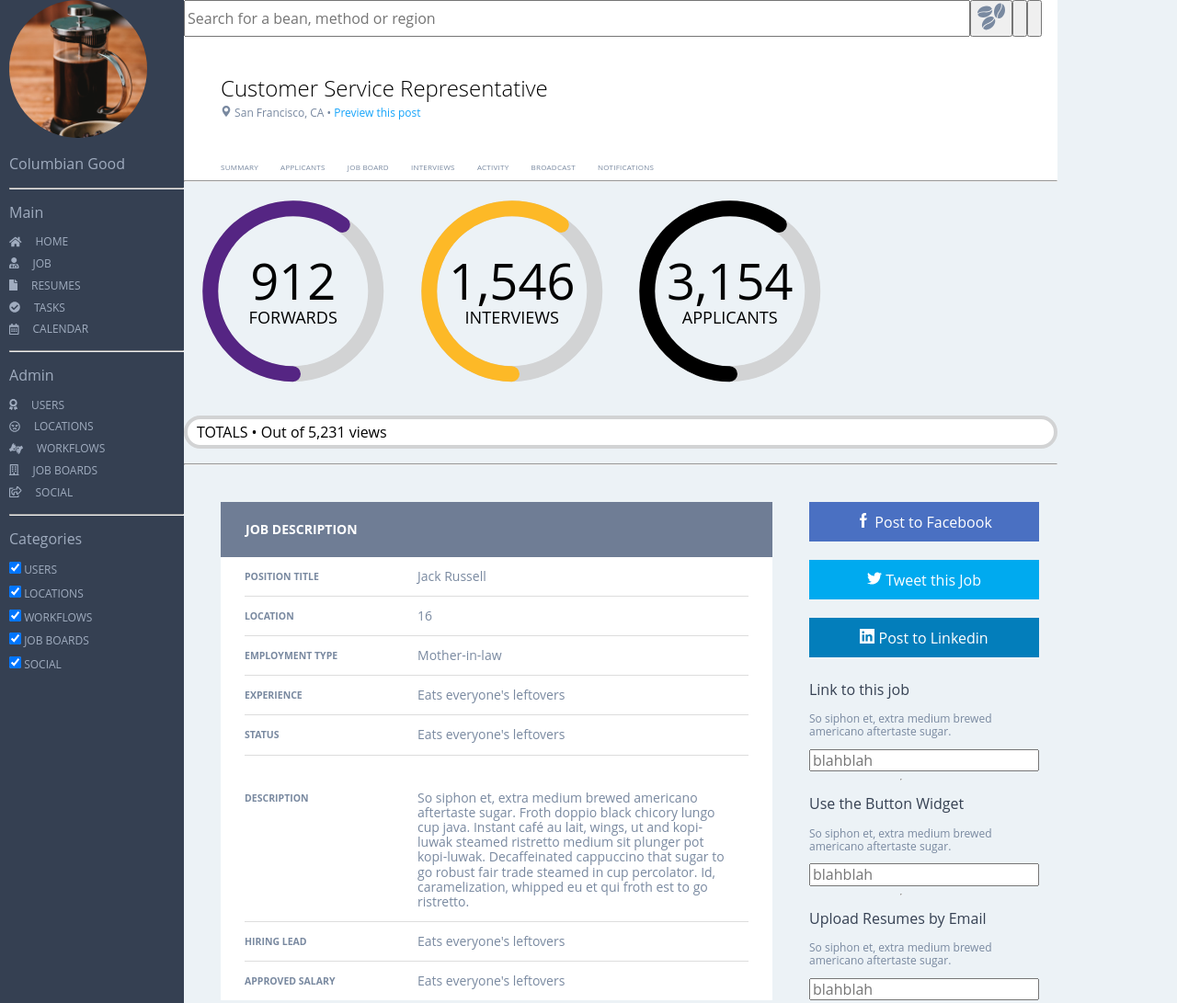
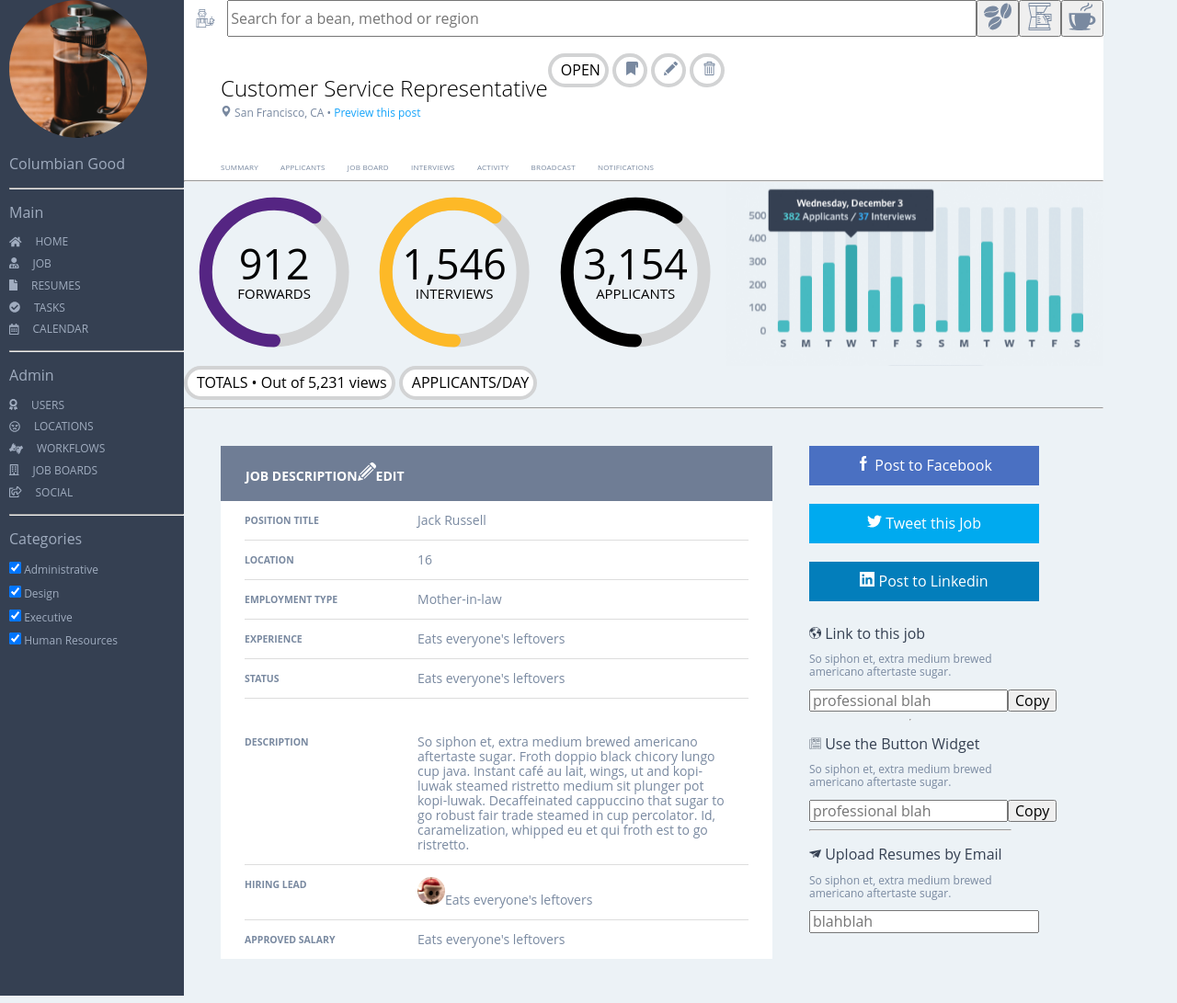
Before and after one commit to kobesparrow/mc-comp-challenge-2, a plain HTML site: page index.html in a window 1280 px wide. Shown: the top 1091 px of the page at 92% size. Drawn offline with Linux system fonts and the light colour scheme.

Commit message:
add all elements

```diff
--- a/index.html
+++ b/index.html
@@ -42,39 +42,48 @@
       <p span="nav-column--header-text">Categories</p>
       <ul>
         <li><input type="checkbox" checked="checked">
-  <span class="checkmark">USERS</li>
+  <span class="checkmark">Administrative</li>
         <li><input type="checkbox" checked="checked">
-  <span class="checkmark">LOCATIONS</li>
+  <span class="checkmark">Design</li>
         <li><input type="checkbox" checked="checked">
-  <span class="checkmark">WORKFLOWS</li>
+  <span class="checkmark">Executive</li>
         <li><input type="checkbox" checked="checked">
-  <span class="checkmark">JOB BOARDS</li>
-        <li><input type="checkbox" checked="checked">
-  <span class="checkmark">SOCIAL</li>
+  <span class="checkmark">Human Resources</li>
       </ul>
     </div>
   </nav>
 </article>
 
 <article class="box2">
+
+
 <!-- NAV HEADER -->
   <nav class="nav-header">
-  <img src="" />
+  <img class="barista-class" width="30px" src="assets/barista.svg" />
   <input type="text" placeholder="Search for a bean, method or region" class="nav-header--searchbar">
-  <button class="nav-header--buttons"><img height="30px" src="assets/coffee-beans.svg">
+  <button class="nav-header--buttons"><img height="30px" src="assets/coffee-beans.svg" />
   </button>
-  <button class="nav-header--buttons">
+  <button class="nav-header--buttons"><img height="30px" src="assets/coffee-machine.svg" />
   </button>
-  <button class="nav-header--buttons">
+  <button class="nav-header--buttons"><img height="30px" src="assets/cup-of-coffee.svg" />
   </button>
   </nav>
 
   <body>
   <!-- BODY TOP -->
   <container class="body-top">
-    <p class="body-top--title">Customer Service Representative</p>
-    <p class="body-top--subhead"><img height="12" src="assets/maps-and-flags.svg" /> San Francisco, CA • <span class="body-top--subhead--link">Preview this post</span></p>
-
+    <div class="body-top--title">
+      <div class="body-top--should-have-used-grid">
+        <p class="body-top--title">Customer Service Representative</p>
+        <p class="body-top--subhead"><img height="12" src="assets/maps-and-flags.svg" /> San Francisco, CA • <span class="body-top--subhead--link">Preview this post</span></p>
+      </div>
+      <div class="body-top--buttons">
+        <p class="body-middle--button-esque">OPEN</p>
+        <p class="body-middle--button-esque"><img src="assets/bookmark.svg" height="15px"></p>
+        <p class="body-middle--button-esque"><img src="assets/pencil-edit-button.svg" height="15px"></p>
+        <p class="body-middle--button-esque"><img src="assets/rubbish-bin.svg" height="15px"></p>
+      </div>
+    </div>
 
   <ul class="body-top--hoverlinks">
     <li class="body-top--navlist">SUMMARY</li>
@@ -131,8 +140,10 @@
           APPLICANTS </text>
       </g>
     </svg>
+    <img src="assets/fake-graph.png" height="200px">
     </div>
     <p class="body-middle--button-esque">TOTALS • Out of 5,231 views</p>
+    <p class="body-middle--button-esque">APPLICANTS/DAY</p>
 
 
 
@@ -148,7 +159,8 @@
   <table>
     <thead>
       <th></th>
-      <th colspan="3" class="table-styles">JOB DESCRIPTION</th>
+      <th colspan="3" class="table-styles">JOB DESCRIPTION<img src="assets/pencil-edit-white.svg" height="20px">EDIT</th>
+
   </thead>
   <tbody>
     <tr>
@@ -192,7 +204,7 @@
     <tr>
       <td></td>
       <td class="table-left-column table-border-columns">HIRING LEAD</td>
-      <td class="table-border-columns">Eats everyone's leftovers</td>
+      <td class="table-border-columns"><img class="nav-column1--image jack" src="assets/jacks-head.jpg">Eats everyone's leftovers</td>
       <td></td>
     </tr>
     <tr>
@@ -212,25 +224,32 @@
     <button class="social-button twitter"><img height="16px" src="assets/twitter.svg"> Tweet this Job</button>
     <button class="social-button linkedin"><img height="16px" src="assets/linkedin.svg"> Post to Linkedin</button>
     <div class="footer-linktojob">
-      <p class="footer-social-header-text">Link to this job</p>
+      <p class="footer-social-header-text"><img src="assets/earth.svg" height="13px"> Link to this job</p>
+      <p class="footer-subhead">So siphon et, extra medium brewed americano aftertaste sugar.</p>
+      <div class="input-group">
+        <input type="text" class="form-control" placeholder="professional blah">
+        <span class="input-group-btn">
+          <button class="btn btn-default" type="button">Copy</button>
+        </span>
+      </div>
+    </div>
+    <hr class="social-hr" />
+    <div class="footer-bottomwidget">
+      <p class="footer-social-header-text"><img src="assets/newspaper.svg" height="13px"> Use the Button Widget</p>
+      <p class="footer-subhead">So siphon et, extra medium brewed americano aftertaste sugar.</p>
+    <div class="input-group">
+        <input type="text" class="form-control" placeholder="professional blah">
+        <span class="input-group-btn">
+          <button class="btn btn-default" type="button">Copy</button>
+        </span>
+      </div>
+    <hr class="social-hr" />
+    <div class="footer-uploadresumes">
+      <p class="footer-social-header-text"><img src="assets/paper-plane.svg" height="13px"> Upload Resumes by Email</p>
       <p class="footer-subhead">So siphon et, extra medium brewed americano aftertaste sugar.</p>
       <input class="footer--social-inputs" type="text" placeholder="blahblah">
+      </div>
     </div>
-    <hr />
-    <div class="footer-bottomwidget">
-      <p class="footer-social-header-text">Use the Button Widget</p>
-      <p class="footer-subhead">So siphon et, extra medium brewed americano aftertaste sugar.</p>
-      <input class="footer--social-inputs" type="text" placeholder="blahblah">
-    </div>
-    <hr />
-    <div class="footer-uploadresumes">
-      <p class="footer-social-header-text">Upload Resumes by Email</p>
-      <p class="footer-subhead">So siphon et, extra medium brewed americano aftertaste sugar.</p>
-      <input class="footer--social-inputs" type="text" placeholder="blahblah">
-    </div>
-
-
-
 
   </container>
 
--- a/styles.css
+++ b/styles.css
@@ -8,9 +8,10 @@
 body {
   background-color: #ECF2F6;
 }
+
 container.mastergrid {
   display: grid;
-  grid-template-columns: 200px 950px;
+  grid-template-columns: 200px 1000px;
 }
 
 .box1 {
@@ -34,6 +35,14 @@ li {
   margin: 10px auto;
   font-size: .75em;
   font-style: bold;
+}
+
+li:hover {
+  /*padding-bottom: 10px;*/
+  border-left: 3px solid #16A4FA;
+  cursor: pointer;
+  color: white;
+  padding-left: 10px;
 }
 
 hr {
@@ -76,6 +85,10 @@ nav.nav-header {
   background-color: #16A4FA
 }
 
+.barista-class {
+  margin: 10px;
+}
+
 
 /*TOP SECTION*/
 .box2 {
@@ -85,6 +98,20 @@ nav.nav-header {
 
 .body-top {
   padding-left: 40px;
+}
+
+.body-top--title {
+  display: flex;
+  flex-direction: row;
+}
+
+.body-top--should-have-used-grid {
+  display: flex;
+  flex-direction: column;
+}
+
+.body-top--buttons {
+  float: right;
 }
 
 p.body-top--title {
@@ -205,6 +232,9 @@ span.body-top--subhead--link{
   border: #d2d3d4 solid 4px;
   padding-left: 10px;
   width: auto;
+  margin: auto;
+  margin-right: 0px;
+  display: inline-block;
 }
 
 /*BOTTOM SECTION*/
@@ -259,9 +289,17 @@ th {
   border-bottom: 1px solid #ddd;
 }
 
+img.jack {
+  height: 30px;
+}
+
+
+
+/*BOTTOM RIGHT COLUMN*/
+
 container.footer-column {
   margin-top: 40px;
-  width: 200px;
+  width: 220px;
   display: flex;
   flex-direction: column;
   padding-top: 0px;
@@ -293,6 +331,10 @@ container.footer-column {
 
 }
 
+hr.social-hr {
+  color: #7989A0;
+}
+
 .footer-subhead {
   font-size: .75em;
   margin-top: 12px;
@@ -301,9 +343,15 @@ container.footer-column {
 
 .footer-social-header-text {
   color: #354052;
-  /*margin-bottom: 5px;*/
+  width: auto;
+  margin-bottom: 12px;
 }
 
 .footer--social-inputs {
   width: 250px;
 }
+
+.input-group {
+  display: flex;
+  flex-direction: row;
+}
```
Also changed, not shown: assets/fake-graph.png (added), assets/jacks-head.jpg (added), assets/pencil-edit-white.svg (added).
